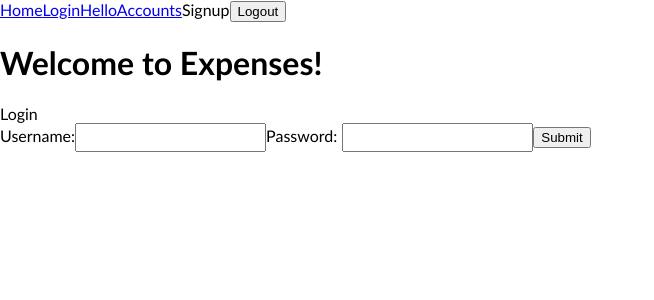
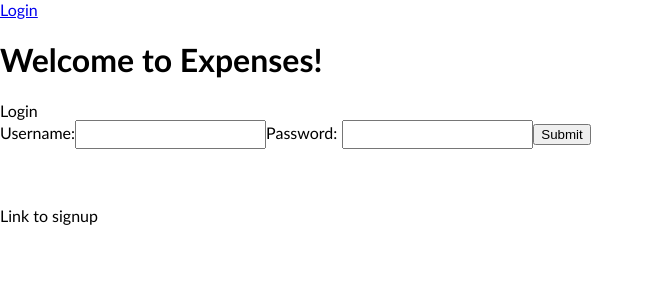
Before and after one commit to eballerini/finance-ui, a React (Create React App) app: page /login in a window 1280 px wide. Shown: the top 300 px of the page, without its empty margins (0-654 px from the left). Built offline with nearby package versions, Linux system fonts and the light colour scheme.

Commit message:
update login

```diff
--- a/src/App.js
+++ b/src/App.js
@@ -40,6 +40,7 @@ class App extends Component {
         localStorage.removeItem('refresh_token');
         axiosInstance.defaults.headers['Authorization'] = null;
         console.log('successfully logged out');
+        this.setState({ logged_in: false, username: '' });
         this.props.history.push('/login');
         return response;
     }
@@ -62,24 +63,30 @@ class App extends Component {
     }
   }
 
-  handle_login = (e, data) => {
-    e.preventDefault();
-    fetch('http://localhost:8080/token-auth/', {
-      method: 'POST',
-      headers: {
-        'Content-Type': 'application/json'
-      },
-      body: JSON.stringify(data)
-    })
-      .then(res => res.json())
-      .then(json => {
-        localStorage.setItem('token', json.token);
+  handleSubmit = (event, username, password)  => {
+      event.preventDefault();
+      axiosInstance.post('/token/obtain/', {
+          username: username,
+          password: password
+      }).then(
+          result => {
+            const access_token = result.data.access;
+            const parsed_token = JSON.parse(atob(access_token.split('.')[1]));
+            const username = parsed_token.username;
+            console.log(username);
+            axiosInstance.defaults.headers['Authorization'] = "JWT " + access_token;
+            localStorage.setItem('access_token', access_token);
+            localStorage.setItem('refresh_token', result.data.refresh);
+            // TODO set state, similar to handle_login_old
             this.setState({
               logged_in: true,
-          displayed_form: '',
-          username: json.user.username
+              username: username
             });
-      });
+            this.props.history.push('/accounts');
+          }
+      ).catch (error => {
+          throw error;
+      })
   };
 
   handle_signup = (e, data) => {
@@ -113,57 +120,28 @@ class App extends Component {
     });
   };
 
-  renderOld() {
-    let form;
-    switch (this.state.displayed_form) {
-      case 'login':
-        form = <LoginForm handle_login={this.handle_login} />;
-        break;
-      case 'signup':
-        form = <SignupForm handle_signup={this.handle_signup} />;
-        break;
-      default:
-        form = null;
-    }
-
-    return (
-      <div className="App">
-
-        {/*
-        <Nav
-          logged_in={this.state.logged_in}
-          display_form={this.display_form}
-          handle_logout={this.handle_logout}
-        />
-        {form}
-        */}
-        <div>
-          {this.state.logged_in
-            ? <Menu handle_logout={this.handle_logout} username={this.state.username}/>
-            : <div>
-               <LoginForm handle_login={this.handle_login} />
-              </div>
-            }
-        </div>
-      </div>
-    );
-  }
-
   render(){
     return (
         <div className="site">
             <nav>
-                <Link className={"nav-link"} to={"/"}>Home</Link>
-                <Link className={"nav-link"} to={"/login/"}>Login</Link>
+                {this.state.logged_in
+                  ?
+                  <>
+                    <span>Hello, {this.state.username}</span>
                     <Link className={"nav-link"} to={"/hello/"}>Hello</Link>
                     <Link className={"nav-link"} to={"/accounts"}>Accounts</Link>
-                Signup
                     <button onClick={this.handleLogout}>Logout</button>
+                  </>
+                  :
+                  <Link className={"nav-link"} to={"/login/"}>Login</Link>
+                }
+
             </nav>
             <main>
-                <h1>Welcome to Expenses!</h1>
                 <Switch>
-                    <Route exact path={"/login/"} component={Login}/>
+                    <Route exact path={"/login/"}
+                    render={(props) => <Login {...props} handle_submit={this.handleSubmit} />}
+                    />
                     <Route exact path={"/hello/"} component={Hello}/>
                     <Route exact path={"/accounts/"} component={AccountsAPI}/>
                     <Route path={"/"} render={() => <div>Home again</div>}/>
--- a/src/components/Login.js
+++ b/src/components/Login.js
@@ -1,4 +1,5 @@
 import React, { Component } from "react";
+import PropTypes from 'prop-types';
 import axiosInstance from "../axiosApi";
 
 class Login extends Component {
@@ -37,8 +38,10 @@ class Login extends Component {
 
     render() {
         return (
-            <div>Login
-                <form onSubmit={this.handleSubmit}>
+            <div>
+                <h1>Welcome to Expenses!</h1>
+                Login
+                <form onSubmit={e => this.props.handle_submit(e, this.state.username, this.state.password)}>
                     <label>
                         Username:
                         <input name="username" type="text" value={this.state.username} onChange={this.handleChange}/>
@@ -49,8 +52,16 @@ class Login extends Component {
                     </label>
                     <input type="submit" value="Submit"/>
                 </form>
+                <br/>
+                <br/>
+                <br/>
+                <div>Link to signup</div>
             </div>
         )
     }
 }
 export default Login;
+
+Login.propTypes = {
+  handle_submit: PropTypes.func.isRequired
+};
```
Lines whose indentation alone changed are shown as unchanged.
